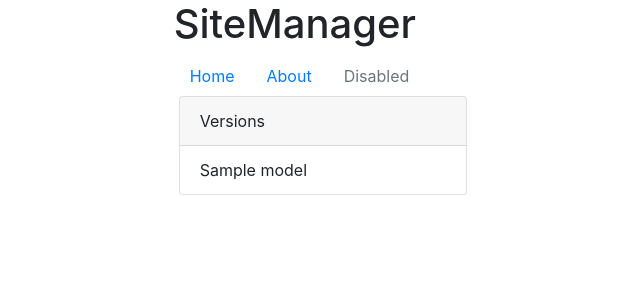
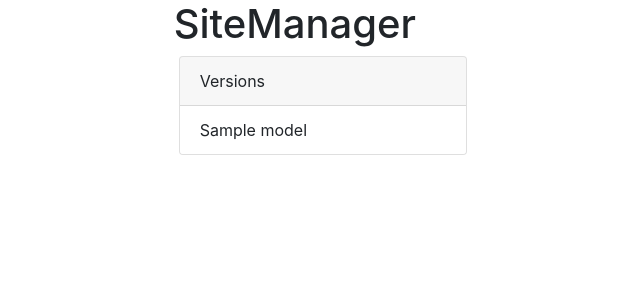
Before and after one commit to piotrgrohs/SiteManager, a Django app: page / in a window 1280 px wide. Shown: the top 300 px of the page, without its empty margins (263-903 px from the left). Run offline with Django 3.2, Linux system fonts and the light colour scheme; tables that the repository leaves empty hold one stand-in row (values such as "Sample post"); some libraries are stand-ins or nearby versions.

Commit message:
remove navigation

```diff
--- a/website/templates/base.html
+++ b/website/templates/base.html
@@ -10,11 +10,6 @@
     <div class="col-sm"></div>
     <div class="col-sm">
       <h1>SiteManager</h1>
-      <nav class="nav">
-          <a class="nav-link active" href="{% url 'home' %}">Home</a>
-          <a class="nav-link" href="{% url 'about' %}">About</a>
-          <a class="nav-link disabled" href="#" tabindex="-1" aria-disabled="true">Disabled</a>
-        </nav>
         </div>
 
       <div class="col-sm"></div>
```
